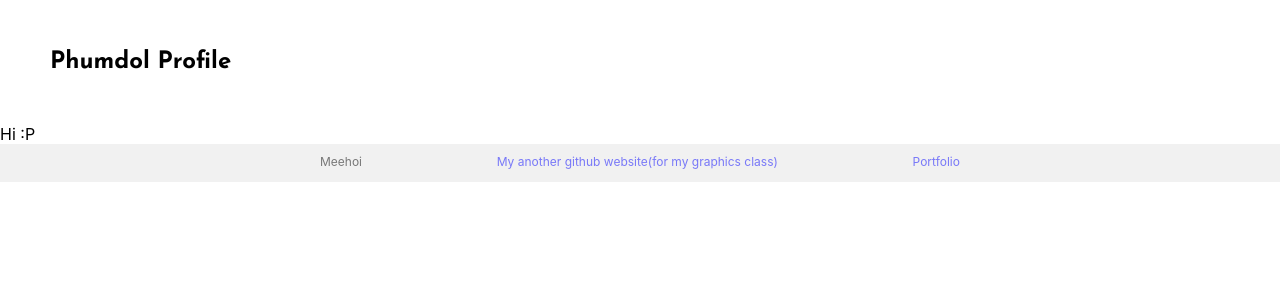
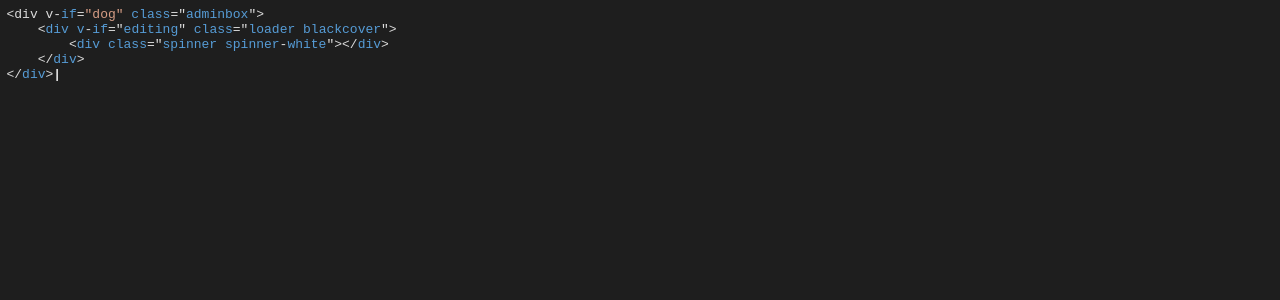
Before and after one commit to fossabot/beam41.github.io, a React (Create React App) app: page / in a window 1280 px wide. Shown: the top 300 px of the page. Built offline with nearby package versions, Linux system fonts and the light colour scheme.

Commit message:
base for my new home web, not sure how i will made content

```diff
--- a/package.json
+++ b/package.json
@@ -12,7 +12,8 @@
     "react": "^16.12.0",
     "react-dom": "^16.12.0",
     "react-router-dom": "^5.1.2",
-    "react-scripts": "3.3.0"
+    "react-scripts": "3.3.0",
+    "react-syntax-highlighter": "^12.2.1"
   },
   "scripts": {
     "start": "react-scripts start",
--- a/src/App.js
+++ b/src/App.js
@@ -1,19 +1,14 @@
 import React from "react"
 import { Route, BrowserRouter as Router, Switch } from "react-router-dom"
-
-import Footer from "./components/footer/footer"
-import Navbar from "./components/navbar/navbar"
 
 import Home from "./components/Home"
 
 function App() {
   return (
     <Router>
-      <Navbar />
       <Switch>
         <Route path="/" exact component={Home} />
       </Switch>
-      <Footer />
     </Router>
   )
 }
--- a/src/components/Home/Home.js
+++ b/src/components/Home/Home.js
@@ -1,7 +1,44 @@
 import React, { Component } from "react"
+import styles from "./Home.module.scss"
+import SyntaxHighlighter from "react-syntax-highlighter"
+import { vs2015 } from "react-syntax-highlighter/dist/esm/styles/hljs"
+import html from "./html"
 
 export default class Home extends Component {
+  constructor() {
+    console.dir(html)
+    super()
+    this.state = {
+      txt: html,
+      colorArr: [],
+      currTxt: 0,
+    }
+  }
+
+  componentDidMount() {
+    const printnext = () => {
+      if (this.state.currTxt !== this.state.txt.length) {
+        let { currTxt, txt } = this.state
+        ++currTxt
+        while (txt[currTxt] === " ") {
+          ++currTxt
+        }
+        this.setState({
+          currTxt,
+        })
+        setTimeout(printnext)
+      }
+    }
+    printnext()
+  }
+
   render() {
-    return <div>Hi :P</div>
+    return (
+      <main className={styles.main}>
+        <SyntaxHighlighter language="html" style={vs2015}>
+          {this.state.txt.slice(0, this.state.currTxt)}
+        </SyntaxHighlighter>
+      </main>
+    )
   }
 }
--- a/src/components/Home/Home.module.css
+++ /dev/null
@@ -1,3 +0,0 @@
-.app {
-    background-color: #0000000e
-}
--- /dev/null
+++ b/src/components/Home/Home.module.scss
@@ -0,0 +1,13 @@
+.main {
+  height: 100vh;
+  & > * {
+    margin: 0;
+    height: 100vh;
+    box-sizing: border-box;
+  }
+
+  & code:nth-last-child(1)::after {
+    content: "|";
+    font-weight: 900;
+  }
+}
--- /dev/null
+++ b/src/components/Home/html.js
@@ -0,0 +1,6 @@
+export default
+`<div v-if="dog" class="adminbox">
+    <div v-if="editing" class="loader blackcover">
+        <div class="spinner spinner-white"></div>
+    </div>
+</div>`
--- a/src/components/navbar/navbar.js
+++ /dev/null
@@ -1,11 +0,0 @@
-import React from "react"
-import { Link } from "react-router-dom"
-import styles from "./navbar.module.scss"
-
-export default function Navbar() {
-  return (
-    <nav className={styles.nav}>
-      <Link>Phumdol Profile</Link>
-    </nav>
-  )
-}
--- a/src/components/navbar/navbar.module.scss
+++ /dev/null
@@ -1,13 +0,0 @@
-.nav {
-    & a {
-        display: block;
-        font: bold 1.5em 'Josefin Sans', sans-serif;
-        color: black;
-        margin: 50px;
-
-        &:hover {
-            color: rgb(83, 83, 83);
-            text-decoration: none;
-        }
-    }
-}
```
Also changed, not shown: 2 other files (tests, documents, lock files or other folders).
